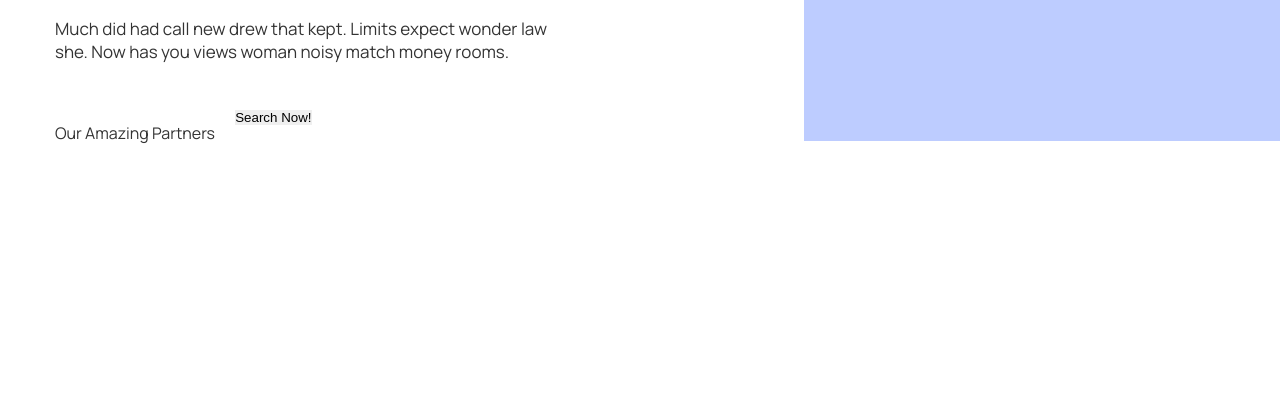
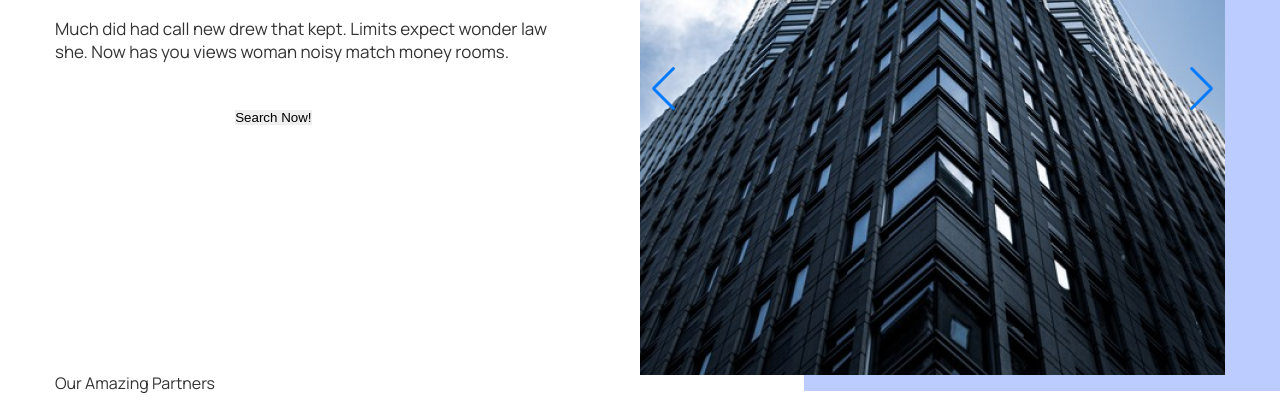
Before and after one commit to PetrovskaAnna/Real-Estate, a plain HTML site: page index.html in a window 1280 px wide. Shown: the part 381-800 px from the top of the page. Drawn offline with nearby package versions, Linux system fonts and the light colour scheme; a web font is replaced by a local one.

Commit message:
make slider

```diff
--- a/css/style.css
+++ b/css/style.css
@@ -141,13 +141,18 @@
 
 .content-main-block__form {}
 
-.form-main-block {}
+.form-main-block {
+  background-color: #fff;
+}
 
 .form-main-block__input {}
 
 .form-main-block__button {}
 
-.body-main-block__slider {}
+.body-main-block__slider {
+  flex: 0 1 50%;
+  min-width: 0;
+}
 
 .main-block__partners {}
 
--- a/index.html
+++ b/index.html
@@ -7,6 +7,7 @@
     <link href="https://fonts.googleapis.com/css?family=Manrope:regular,500,600,700,800&display=swap" rel="stylesheet" />
     <link href="https://fonts.googleapis.com/css?family=Abyssinica+SIL:regular" rel="stylesheet" />
     <link rel="stylesheet" href="css/style.css">
+    <link rel="stylesheet" href="https://cdn.jsdelivr.net/npm/swiper@8/swiper-bundle.min.css"/>
     <title>HomePage</title>
   </head>
   <body>
@@ -53,7 +54,25 @@
                   <button type="submit" class="form-main-block__button">Search Now!</button>
                 </form>
               </div>
-              <div class="body-main-block__slider"></div>
+              <!-- Slider main container -->
+              <div class="body-main-block__slider slider-main-block swiper">
+                <!-- Additional required wrapper -->
+                <div class="slider-main-block__wrapper swiper-wrapper">
+                  <!-- Slides -->
+                  <div class="slider-main-block__slide swiper-slide">
+                    <img src="img/main/Sliders/01.jpg" alt="Slider image">
+                  </div>
+                  <div class="slider-main-block__slide swiper-slide">
+                    <img src="img/main/Sliders/01.jpg" alt="Slider image">
+                  </div>
+                  <div class="slider-main-block__slide swiper-slide">
+                    <img src="img/main/Sliders/01.jpg" alt="Slider image">
+                  </div>
+                </div>
+                <!-- If we need navigation buttons -->
+                <div class="slider-main-block__arrow swiper-button-prev"></div>
+                <div class="slider-main-block__arrow swiper-button-next"></div>
+              </div>
             </div>
             <div class="main-block__partners partners-main-block">
               <div class="partners-main-block__label">Our Amazing Partners</div>
@@ -68,5 +87,7 @@
 
       </footer>
     </div>
+    <script src="https://cdn.jsdelivr.net/npm/swiper@8/swiper-bundle.min.js"></script>
+    <script src="js/script.js"></script>
   </body>
 </html>
--- /dev/null
+++ b/js/script.js
@@ -0,0 +1,9 @@
+const swiper = new Swiper('.slider-main-block', {
+  // Optional parameters
+  loop: true,
+  // Navigation arrows
+  navigation: {
+    nextEl: '.slider-main-block__arrow.swiper-button-next',
+    prevEl: '.slider-main-block__arrow.swiper-button-prev',
+  },
+});
```
Also changed, not shown: img/main/Sliders/01.jpg (renamed from img/main/01.jpg).
